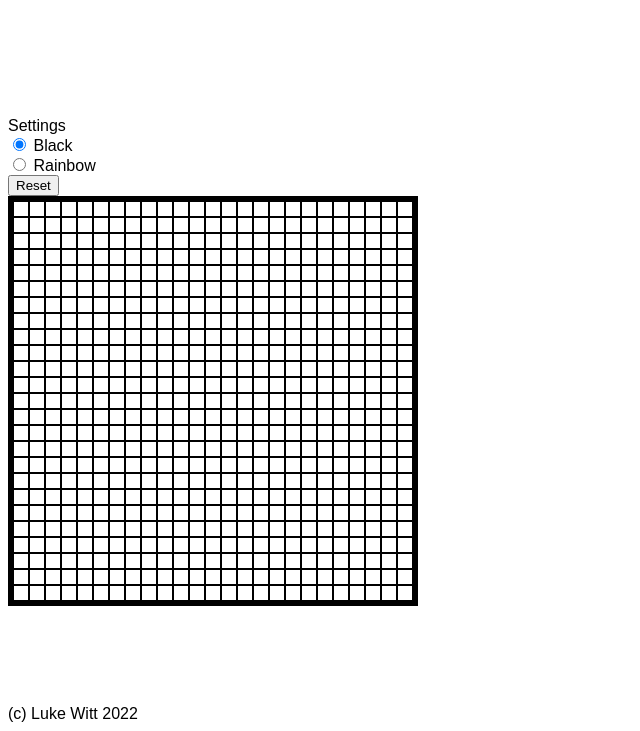
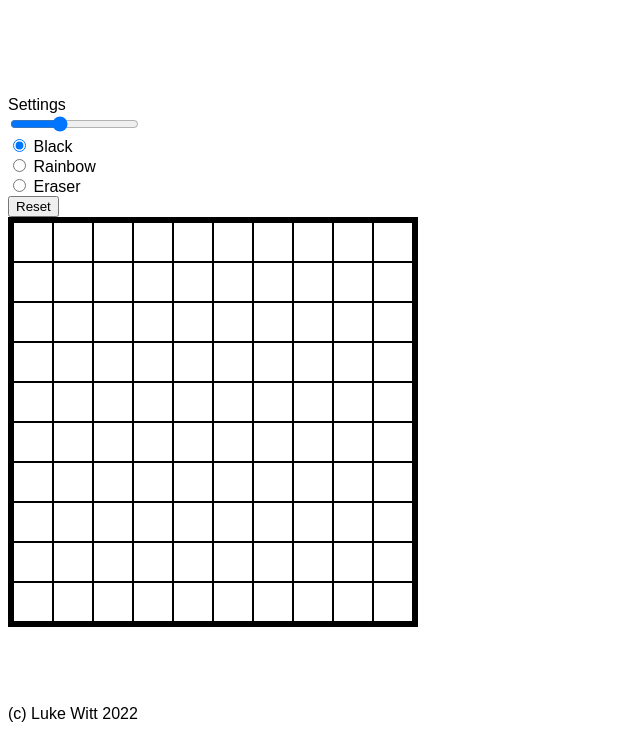
Before and after one commit to LuJaWi/etch-a-sketch, a plain HTML site: page index.html in a window 1280 px wide. Shown: the part 69-800 px from the top of the page, without its empty margins (0-640 px from the left). Drawn offline with Linux system fonts and the light colour scheme.

Commit message:
Added eraser function. Started on slider for size

```diff
--- a/index.html
+++ b/index.html
@@ -13,10 +13,15 @@
     <div class = "page-content">
         <div class = "settings-panel">
             <div>Settings</div>
+            <div class="canvas-size-slider">
+                <input type="range" min="1" max="25" value="10" class="slider" id="canvas-size" oninput="updateCanvasSize()">
+            </div>
             <input type="radio" id="black" value="black" name="eas-color-setting" checked>
             <label for="black">Black</label><br>
             <input type="radio" id="rainbow" value="rainbow" name="eas-color-setting">
-            <label for="rainbow">Rainbow</label>
+            <label for="rainbow">Rainbow</label><br>
+            <input type="radio" id="eraser" value="eraser" name="eas-color-setting">
+            <label for="eraser">Eraser</label>
         <div>
             <button class="reset-button">Reset</button>
         </div>
--- a/script.js
+++ b/script.js
@@ -1,12 +1,14 @@
 const easSelector = document.querySelector(".etch-a-sketch");
 
-let pixelEdgeCount = 25; // Number of etch-a-sketch pixels per edge
+let pixelEdgeCount = document.getElementById('canvas-size').value; // Number of etch-a-sketch pixels per edge
 let easPixelEdgeLength = String(50/pixelEdgeCount + 'vh'); // heigth/width of each pixel converted to css style
 
 // Creates grid based on pixel edge count
 for (i = pixelEdgeCount**2; i>0; i--) {
     easSelector.innerHTML += '<div class="eas-pixel"></div>';
 };
+
+
 
 const easPixels = document.querySelectorAll(".eas-pixel"); // Query selector for all created pixels
 
@@ -28,6 +30,8 @@ easPixels.forEach(pixel => {
         pixel.style.backgroundColor = 'rgb(' + randomRGB() + ')';}
         if(document.getElementById('black').checked){
             pixel.style.backgroundColor = 'rgb(48,48,48)';}
+        if(document.getElementById('eraser').checked){
+            pixel.style.backgroundColor = 'rgb(255,255,255)';}
 
     });
     // resets all pixels when 'reset' button is clicked
```
